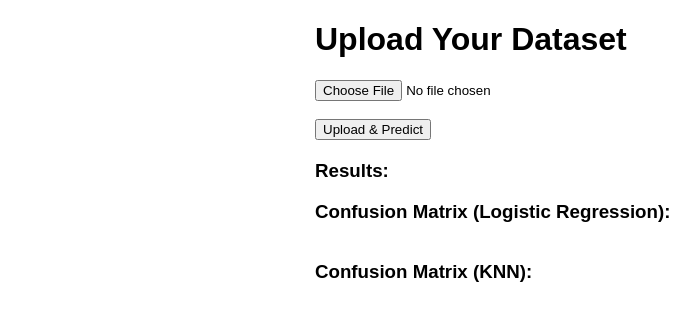
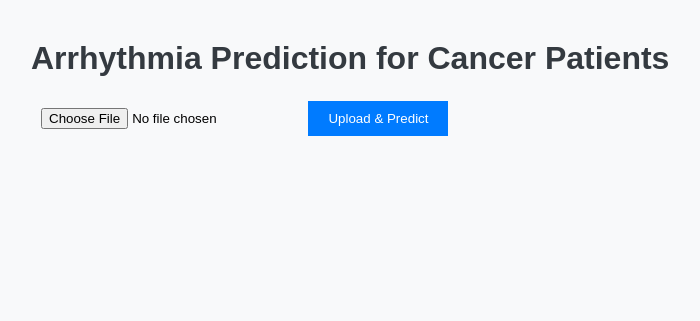
Before and after one commit to Nikhith019/Hybrid-model-to-predict-arryhthmia-in-cancer-patients, a Flask app: page / in a window 1280 px wide. Shown: the top 321 px of the page, without its empty margins (9-709 px from the left). Run offline with Flask 3, Linux system fonts and the light colour scheme.

Commit message:
Update index.html

```diff
--- a/templates/index.html
+++ b/templates/index.html
@@ -2,91 +2,107 @@
 <html lang="en">
 <head>
     <meta charset="UTF-8">
-    <meta name="viewport" content="width=device-width, initial-scale=1.0">
-    <title>Model Prediction</title>
+    <title>Arrhythmia Prediction - Hybrid Model</title>
     <style>
         body {
             font-family: Arial, sans-serif;
+            margin: 40px;
+            background-color: #f8f9fa;
         }
-        .container {
-            width: 50%;
-            margin: 0 auto;
+        h1 {
+            color: #343a40;
         }
-        .output {
-            margin-top: 20px;
+        form {
+            margin-bottom: 20px;
         }
-        .table {
-            width: 100%;
-            border-collapse: collapse;
-            margin-top: 20px;
+        input[type="file"] {
+            padding: 10px;
         }
-        .table, .table th, .table td {
-            border: 1px solid black;
+        button {
+            padding: 10px 20px;
+            background-color: #007bff;
+            color: white;
+            border: none;
+            cursor: pointer;
         }
-        .table th, .table td {
+        button:hover {
+            background-color: #0056b3;
+        }
+        .results {
+            margin-top: 30px;
+            padding: 15px;
+            background-color: #ffffff;
+            border: 1px solid #ccc;
+        }
+        pre {
+            background: #f1f1f1;
             padding: 10px;
-            text-align: center;
         }
     </style>
 </head>
 <body>
-    <div class="container">
-        <h1>Upload Your Dataset</h1>
-        <form id="uploadForm" enctype="multipart/form-data">
-            <input type="file" name="file" required><br><br>
-            <button type="submit">Upload & Predict</button>
-        </form>
+    <h1>Arrhythmia Prediction for Cancer Patients</h1>
 
-        <div class="output" id="output">
-            <h3>Results:</h3>
-            <p id="log_reg_accuracy"></p>
-            <p id="knn_accuracy"></p>
+    <form id="uploadForm" enctype="multipart/form-data">
+        <input type="file" id="file" name="file" accept=".csv" required>
+        <button type="submit">Upload & Predict</button>
+    </form>
 
-            <h3>Confusion Matrix (Logistic Regression):</h3>
-            <table class="table" id="cm_log_reg"></table>
-
-            <h3>Confusion Matrix (KNN):</h3>
-            <table class="table" id="cm_knn"></table>
-        </div>
+    <div class="results" id="results" style="display:none;">
+        <h2>Prediction Results</h2>
+        <pre id="output"></pre>
     </div>
 
     <script>
-        document.getElementById('uploadForm').addEventListener('submit', function(e) {
-            e.preventDefault();
+        const form = document.getElementById('uploadForm');
+        const output = document.getElementById('output');
+        const resultsDiv = document.getElementById('results');
 
-            let formData = new FormData(this);
-            fetch('/predict', {
-                method: 'POST',
-                body: formData
-            })
-            .then(response => response.json())
-            .then(data => {
-                // Display Accuracy
-                document.getElementById('log_reg_accuracy').textContent = `Logistic Regression Accuracy: ${data.accuracy_log_reg}`;
-                document.getElementById('knn_accuracy').textContent = `KNN Accuracy: ${data.accuracy_knn}`;
+        form.addEventListener('submit', async function(event) {
+            event.preventDefault();
 
-                // Display Confusion Matrices
-                displayConfusionMatrix('cm_log_reg', data.cm_log_reg);
-                displayConfusionMatrix('cm_knn', data.cm_knn);
-            })
-            .catch(error => {
-                console.error('Error:', error);
-            });
+            const fileInput = document.getElementById('file');
+            if (!fileInput.files.length) {
+                alert("Please upload a CSV file.");
+                return;
+            }
+
+            const formData = new FormData();
+            formData.append('file', fileInput.files[0]);
+
+            output.textContent = 'Processing...';
+            resultsDiv.style.display = 'block';
+
+            try {
+                const response = await fetch('/predict', {
+                    method: 'POST',
+                    body: formData
+                });
+
+                const result = await response.json();
+
+                if (result.error) {
+                    output.textContent = `Error: ${result.error}`;
+                } else {
+                    output.textContent = `
+Logistic Regression Accuracy: ${result.accuracy_log_reg}
+KNN Accuracy: ${result.accuracy_knn}
+Neural Network Accuracy: ${result.accuracy_nn}
+
+Confusion Matrix (Logistic Regression):
+${JSON.stringify(result.cm_log_reg)}
+
+Confusion Matrix (KNN):
+${JSON.stringify(result.cm_knn)}
+
+Confusion Matrix (Neural Network):
+${JSON.stringify(result.cm_nn)}
+                    `;
+                }
+            } catch (error) {
+                output.textContent = `Request failed: ${error}`;
+            }
         });
-
-        function displayConfusionMatrix(elementId, cm) {
-            let table = document.getElementById(elementId);
-            table.innerHTML = '';  // Clear previous content
-            cm.forEach(row => {
-                let tr = document.createElement('tr');
-                row.forEach(cell => {
-                    let td = document.createElement('td');
-                    td.textContent = cell;
-                    tr.appendChild(td);
-                });
-                table.appendChild(tr);
-            });
-        }
     </script>
 </body>
 </html>
```
